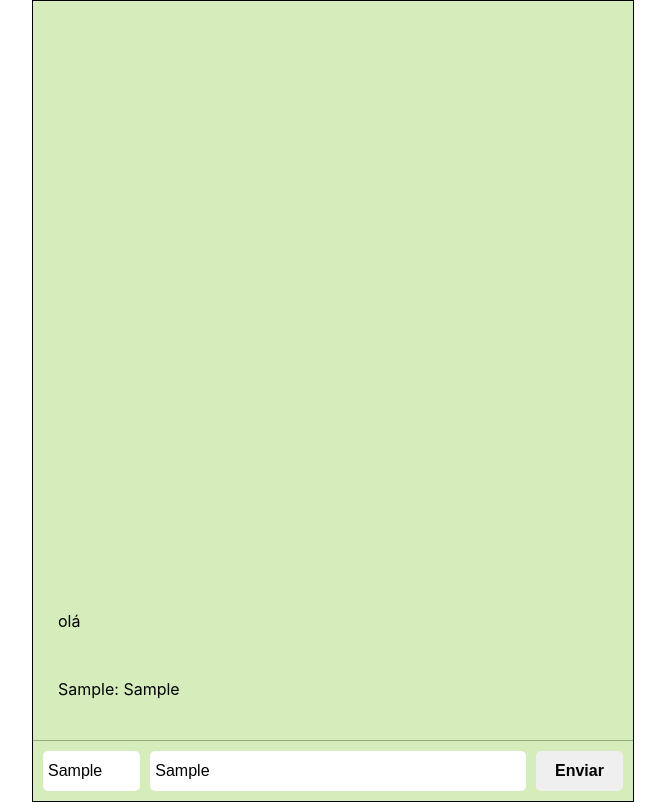
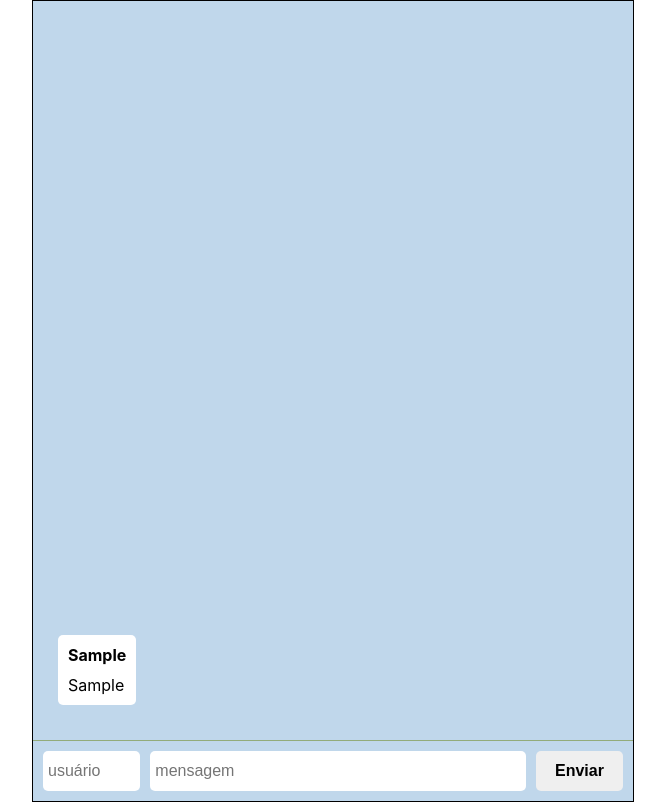
Before and after one commit to future4code/mello-whatslab-grupo7, a React (Create React App) app in the folder whatslab/: page / in a window 1280 px wide. Both pictures are taken after typing "Sample", "Sample" into the empty fields and a click on the button "Enviar". Shown: the whole page, without its empty margins (307-972 px from the left). Built offline with nearby package versions, Linux system fonts and the light colour scheme.

Commit message:
implementacao de enviar com enter, e das posicoes de mensagens de acordo com quem envia

```diff
--- a/whatslab/src/App.js
+++ b/whatslab/src/App.js
@@ -1,10 +1,9 @@
 import React from 'react';
 import  './App.css';
 import styled from 'styled-components';
-import Messages from "./components/Messages";
 
 const Container = styled.div`
-  background-color: #d4edbb;
+  background-color: #c0d7eb;
   border: 1px solid black;
   display: flex;
   flex-direction: column;
@@ -50,17 +49,39 @@ const SendButton = styled.button`
   font-weight: bold;
   border-radius: 5px;
 `
+const MsgContainer = styled.div`
+  background-color: ${props =>{
+    if(props.side !== "right"){
+      return "#ffffff"
+    } else {
+      return "#d5f5bc"
+    }
+  }};
+  display: flex;
+  flex-direction: column;
+  max-width: 50%;
+  border-radius: 5px;
+  padding: 10px 10px;
+  margin-bottom: 10px;
+  text-align: ${props => props.side};
+  align-self: ${props => {
+    if(props.side === "right"){
+      return 'flex-end'
+    } else {
+      return 'flex-start'
+    }
+  }};
+`
+const UserContainer = styled.div`
+  margin-bottom: 10px;
+  font-weight: bold;
+`
 
 
 
 class App extends React.Component {
   state = {
-    mensagensDoApp : [
-      {
-        usuario: "",
-        mensagemDoUsuario: ""
-      }
-     ],
+    mensagensDoApp : [],
      valorInputUsuario: "",
      valorInputMensagem: ""
   };
@@ -68,14 +89,14 @@ class App extends React.Component {
   adicionaMensagem = (event) => {
     event.preventDefault()
     const novaMensagem = {
-
-      usuario: this.state.valorInputUsuario + ": ",
+      usuario: this.state.valorInputUsuario,
       mensagemDoUsuario: this.state.valorInputMensagem
     };
 
     const novasMensagens = [...this.state.mensagensDoApp, novaMensagem];
 
-    this.setState({ mensagensDoApp: novasMensagens});
+    this.setState({ mensagensDoApp: novasMensagens, valorInputMensagem: "", valorInputUsuario: ""});
+
   };
 
 
@@ -89,20 +110,36 @@ class App extends React.Component {
 
 
   render(){
-    const listaDeMensagens = this.state.mensagensDoApp.map((corpoMensagem) => {
-      return (
-        <p>
-          {corpoMensagem.usuario}
-          {corpoMensagem.mensagemDoUsuario}
-        </p>
-      );
-  });
+
+    let side
+    let userStyle
+
+
+    let listaMensagens = this.state.mensagensDoApp.map((msg, idx) => {
+      if(msg.usuario === 'eu'){
+        side = "right"
+        return(
+         <MsgContainer key={idx} side={side}>
+          {msg.mensagemDoUsuario}
+        </MsgContainer>
+        )
+      } else{
+        side = "left"
+        userStyle = <UserContainer>{msg.usuario}</UserContainer>
+        return(
+          <MsgContainer key={idx} side={side}>
+            {userStyle}
+            {msg.mensagemDoUsuario}
+         </MsgContainer>
+        )
+      }
+    })
+
 
     return(
       <Container>
         <AllMessagesContainer>
-          olá
-          {listaDeMensagens}
+          {listaMensagens}
         </AllMessagesContainer>
 
         <FormData>
```
